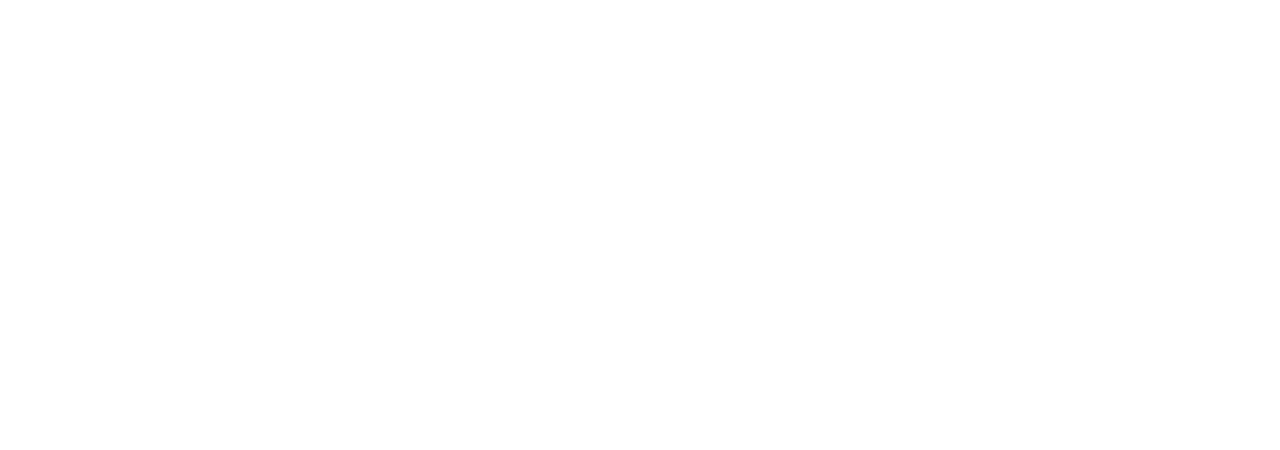
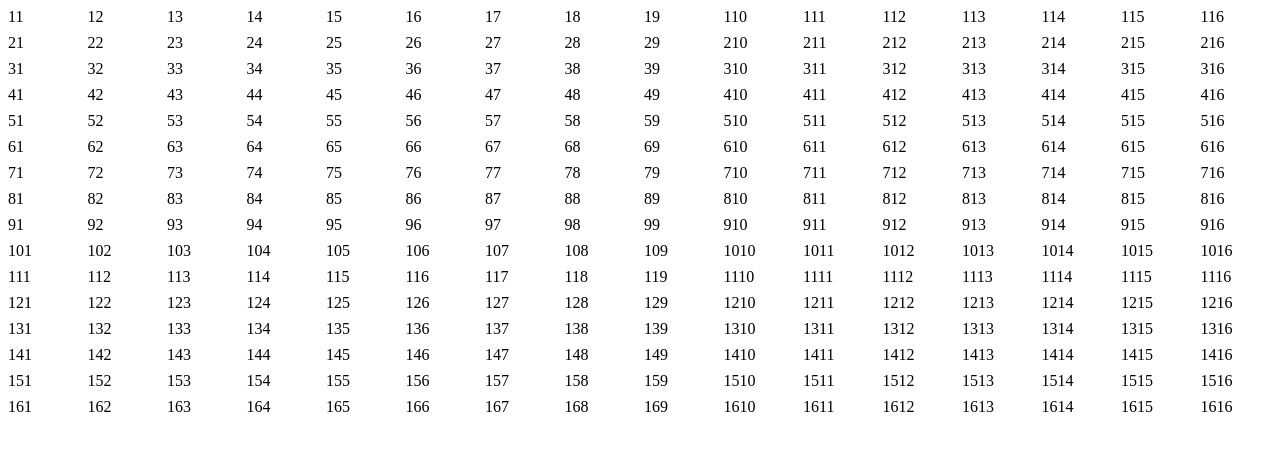
Before and after one commit to CalebAHJ/odin-etch-a-sketch, a plain HTML site: page index.html in a window 1280 px wide. Drawn offline with Linux system fonts and the light colour scheme.

Commit message:
grid created

```diff
--- a/etch.js
+++ b/etch.js
@@ -0,0 +1,7 @@
+for (let col = 1; col < 17; col++) {
+    for (let row = 1; row < 17; row++) {
+        const div = document.createElement('div');
+        div.textContent = col.toString() + row.toString();
+        document.querySelector('.container').appendChild(div);
+    }
+}
--- a/index.html
+++ b/index.html
@@ -5,6 +5,9 @@
     <meta http-equiv="X-UA-Compatible" content="IE=edge">
     <meta name="viewport" content="width=device-width, initial-scale=1.0">
     <title>Etch-a-Sketch</title>
+
+    <link rel="stylesheet" href="style.css">
+    <script src="etch.js" defer></script>
 </head>
 <body>
     <div class="container"></div>
--- a/style.css
+++ b/style.css
@@ -0,0 +1,6 @@
+.container {
+    display: grid;
+    grid-template-columns: repeat(16, 1fr);
+    grid-template-rows: repeat(16, 1fr);
+    gap: 8px;
+}
```
